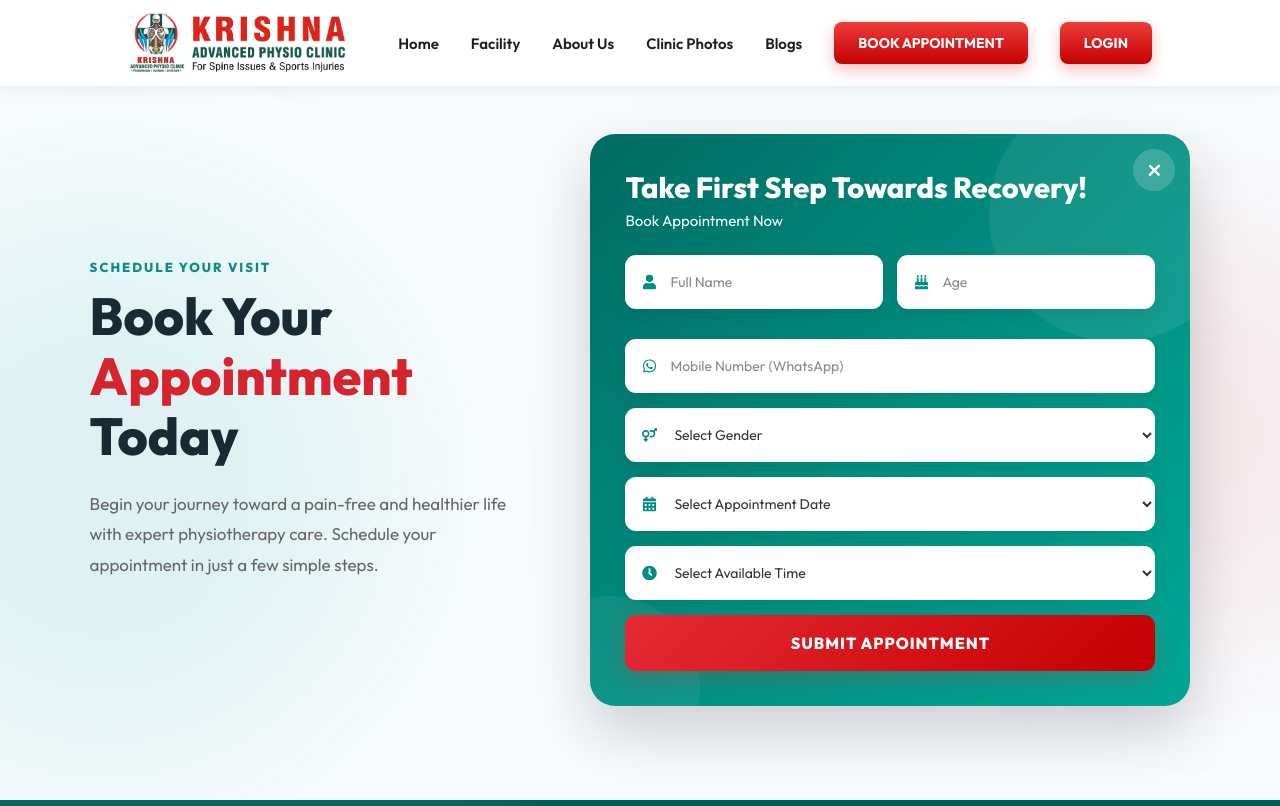
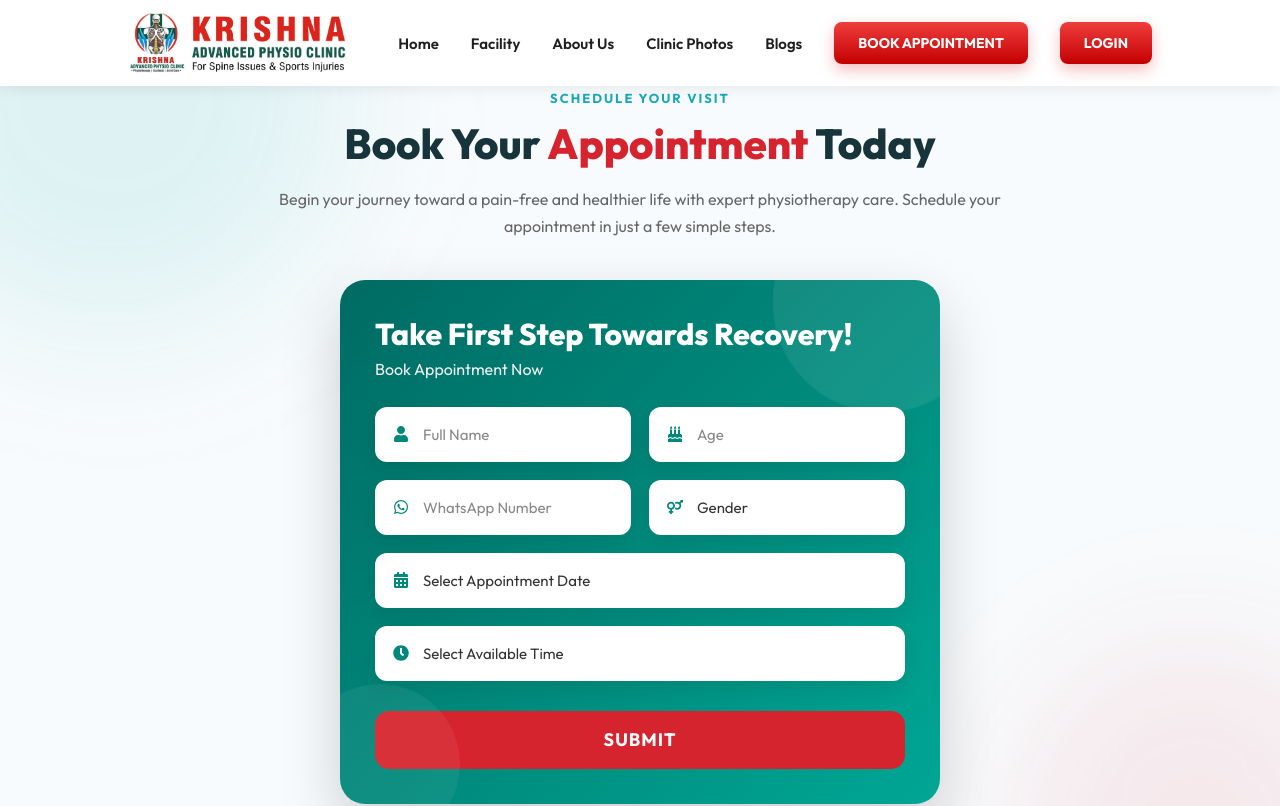
Before and after one commit to rkg9261/clinic-new-ui2, a React (Vite) app: page /#/book-appointment in a window 1280 px wide. Shown: the top 806 px of the page. Built offline with nearby package versions, Linux system fonts and the light colour scheme.

Commit message:
small chagens to ui and replace book app by app. form

```diff
--- a/src/App.jsx
+++ b/src/App.jsx
@@ -199,7 +199,8 @@
 
           {/* BOOK APPOINTMENT */}
 
-          <Route path="/book-appointment"  element={<BookAppointment />} />
+          {/* <Route path="/book-appointment"  element={<BookAppointment />} /> */}
+          <Route path="/book-appointment"  element={<AppointmentForm />} />
 
                            {/* BlogBlock */}
              <Route path="/blog"  element={<BlogBlock/>} />
--- a/src/Components/AppointmentFrom/AppointmentForm.jsx
+++ b/src/Components/AppointmentFrom/AppointmentForm.jsx
@@ -1,8 +1,14 @@
 import React, { useState } from "react";
 import "./AppointmentForm.css";
-
 import {
-  FaClock
+  FaUser,
+  FaBirthdayCake,
+  FaWhatsapp,
+  FaCalendarAlt,
+  FaClock,
+  FaVenusMars,
+  FaCheckCircle,
+  FaExclamationCircle,
 } from "react-icons/fa";
 
 import { API } from "../../config/api";
@@ -81,18 +87,18 @@
 
       date.setDate(date.getDate() + i);
 
-      let datename = "";
-       if(i === 0)
-         datename = "Today";
-      else if(i == 1)
-        datename = "Tomorrow";
-      else
-        datename = date.toISOString().split("T")[0];
+      // let datename = "";
+      //  if(i === 0)
+      //    datename = "Today";
+      // else if(i == 1)
+      //   datename = "Tomorrow";
+      // else
+      //   datename = date.toISOString().split("T")[0];
 
 
       dates.push({
         value: date.toISOString().split("T")[0],
-        label: datename
+        label: date.toISOString().split("T")[0].split("-").reverse().join("-")
       });
     }
 
@@ -1419,7 +1425,7 @@
             {/* NAME */}
 
             <div className="appointment-input">
-
+              <FaUser />
               <input
                 type="text"
                 name="name"
@@ -1450,7 +1456,7 @@
             {/* AGE */}
 
             <div className="appointment-input">
-
+              <FaBirthdayCake />
               <input
                 type="number"
                 name="age"
@@ -1492,11 +1498,11 @@
             {/* WHATSAPP NUMBER */}
 
             <div className="appointment-input">
-
+              <FaWhatsapp />
               <input
                 type="tel"
                 name="whatsapp_number"
-                placeholder="Mobile Number (WhatsApp Only)"
+                placeholder="WhatsApp Number"
                 value={
                   formData.whatsapp_number
                 }
@@ -1527,8 +1533,8 @@
             {/* GENDER */}
 
             <div className="appointment-input">
-
-              <select
+               <FaVenusMars />
+               <select
                 name="gender"
                 value={
                   formData.gender
@@ -1604,6 +1610,8 @@
               min={today}
               max={maxAppointmentDate}
             /> */}
+
+            <FaCalendarAlt />
             <select
               name="appointment_date"
               value={formData.appointment_date}
--- a/src/Components/Footer/Footer.jsx
+++ b/src/Components/Footer/Footer.jsx
@@ -62,7 +62,7 @@
   ====================================*/
 
   const locationLink =
-    "https://www.google.com/maps/search/?api=1&query=M-38%2C+Shiv+Mandir+Road%2C+Hakikat+Nagar%2C+Saharanpur%2C+Uttar+Pradesh";
+    "https://maps.app.goo.gl/otgK6oV6TUWjWMA89";
 
 
   return (
@@ -300,6 +300,8 @@
               05:00 PM to 08:00 PM
             </span>
 
+            <span style={{ color: '#ff5e5e' }}> SUNDAY CLOSED </span>
+
           </div>
 
         </div>
--- a/src/config/api.js
+++ b/src/config/api.js
@@ -3,9 +3,9 @@
 // ============================================
 
 // new url for api2
-export const BASE_URL = "https://api2.thekapc.com";
+//export const BASE_URL = "https://api2.thekapc.com";
 
-// export const BASE_URL = "http://localhost:3000";
+ export const BASE_URL = "http://localhost:3000";
 
 
 // ============================================
--- a/src/pages/BookAppointment/BookAppointment.jsx
+++ b/src/pages/BookAppointment/BookAppointment.jsx
@@ -297,18 +297,18 @@
 
       date.setDate(date.getDate() + i);
 
-      let datename = "";
-       if(i === 0)
-         datename = "Today";
-      else if(i == 1)
-        datename = "Tomorrow";
-      else
-        datename = date.toISOString().split("T")[0];
+      // let datename = "";
+      //  if(i === 0)
+      //    datename = "Today";
+      // else if(i == 1)
+      //   datename = "Tomorrow";
+      // else
+      //   datename = date.toISOString().split("T")[0];
 
 
       dates.push({
         value: date.toISOString().split("T")[0],
-        label: datename
+        label: date.toISOString().split("T")[0].split("-").reverse().join("-")
       });
     }
 
```
